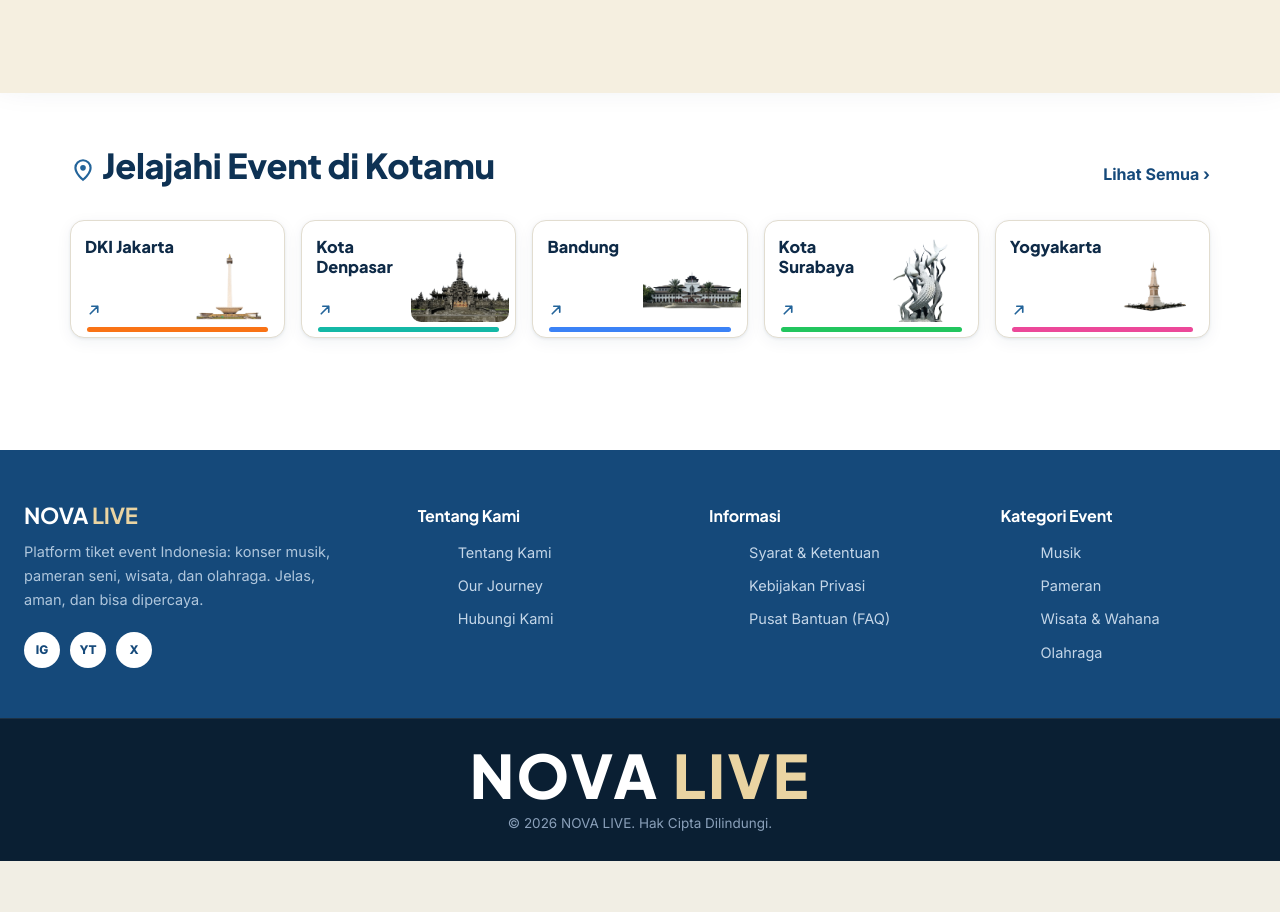
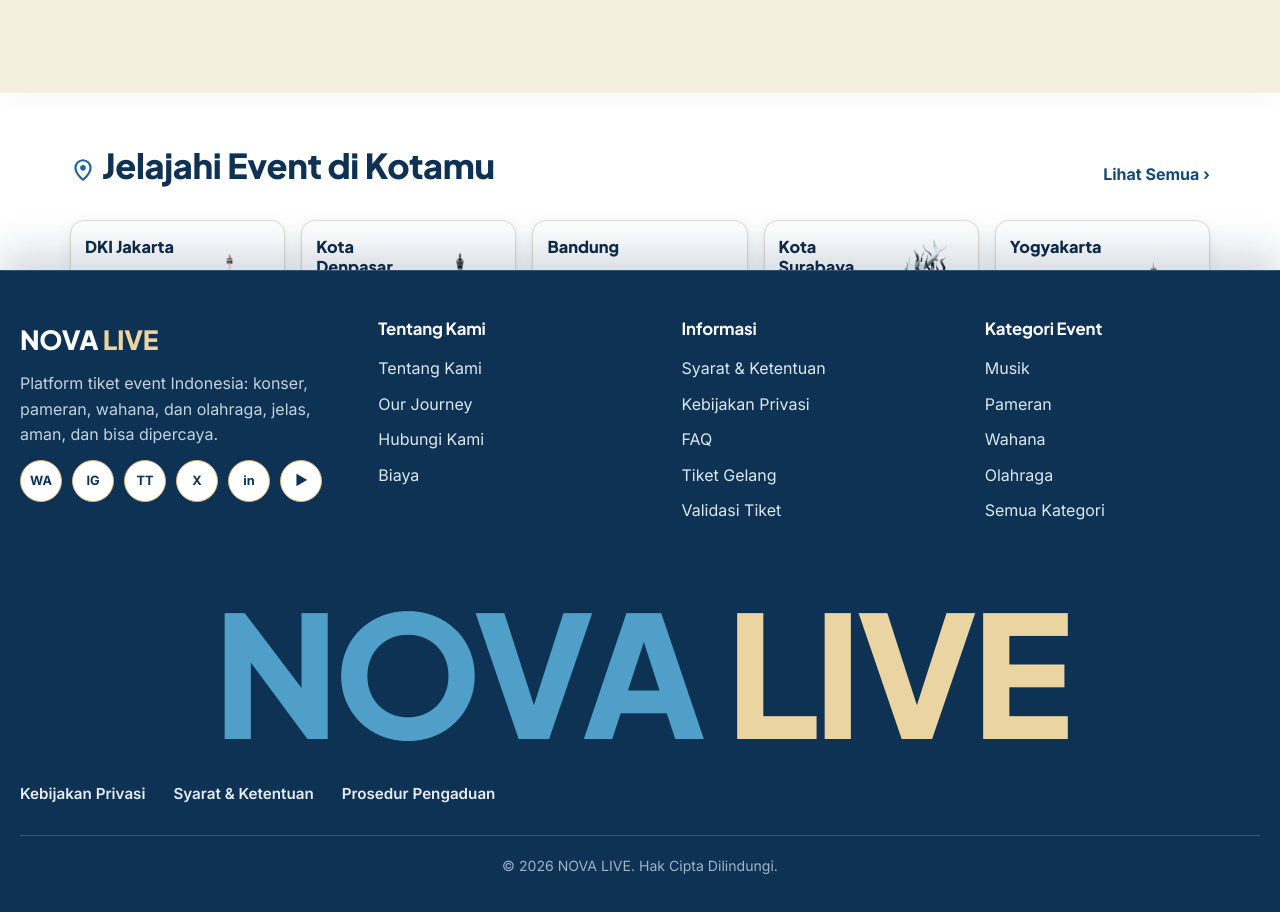
Before and after one commit to ARMOVEE/NOVALIVE, a PHP site: page / in a window 1280 px wide. Shown: the part 4280-5192 px from the top of the page. Before the commit the page ends 5141 px from the top, so only its background shows below. Run offline with PHP 8.4, Linux system fonts and the light colour scheme; data comes from the database, SQL or seed files in the repository.

Commit message:
perbaiki view langkah 7: footer dan legal band samakan dengan mockup

```diff
--- a/novalive-mvc/app/views/layouts/footer.php
+++ b/novalive-mvc/app/views/layouts/footer.php
@@ -1,54 +1,230 @@
 </main>
 
-<footer style="background:var(--navy);color:#D7E5F2;margin-top:60px;">
-  <div style="max-width:1280px;margin:0 auto;padding:52px 24px 40px;display:grid;grid-template-columns:1.4fr 1fr 1fr 1fr;gap:36px;">
-    <div>
-      <h3 style="color:#fff;font-size:22px;margin-bottom:12px;">NOVA <span style="color:var(--gold);">LIVE</span></h3>
-      <p style="margin:0;font-size:14.5px;line-height:1.65;color:#AFC6DC;max-width:320px;">
-        Platform tiket event Indonesia: konser musik, pameran seni, wisata, dan olahraga. Jelas, aman, dan bisa dipercaya.
-      </p>
-      <div style="display:flex;gap:10px;margin-top:20px;">
-        <a href="#" style="width:36px;height:36px;border-radius:50%;background:#fff;color:var(--navy);display:grid;place-items:center;font-size:12px;font-weight:800;">IG</a>
-        <a href="#" style="width:36px;height:36px;border-radius:50%;background:#fff;color:var(--navy);display:grid;place-items:center;font-size:12px;font-weight:800;">YT</a>
-        <a href="#" style="width:36px;height:36px;border-radius:50%;background:#fff;color:var(--navy);display:grid;place-items:center;font-size:12px;font-weight:800;">X</a>
+<style>
+/* WRAP & GRID */
+.footer .wrap,
+.legal-wrap {
+  max-width: 1280px;
+  margin: 0 auto;
+  padding: 0 20px;
+}
+
+/* FOOTER */
+.footer {
+  background: var(--navy2, #0E3254);
+  color: #DCE8F2;
+  border-top: 1px solid rgba(255, 255, 255, .16);
+  padding: 48px 0 20px;
+}
+.footer .logo {
+  color: #fff;
+  margin-bottom: 10px;
+  text-decoration: none;
+  font-family: var(--font-display, 'Plus Jakarta Sans', sans-serif);
+  font-size: 1.65rem;
+  font-weight: 800;
+  display: inline-block;
+  letter-spacing: -.01em;
+}
+.footer .logo .logo-live {
+  color: var(--gold, #EAD4A2);
+}
+.footer .logo-img {
+  height: 38px;
+}
+.footer-grid {
+  display: grid;
+  grid-template-columns: 1.2fr 1fr 1fr 1fr;
+  gap: 28px;
+}
+.footer h3 {
+  font-size: 1.05rem;
+  color: #fff;
+  margin: 0 0 12px;
+  font-family: var(--font-display, 'Plus Jakarta Sans', sans-serif);
+}
+.footer nav a {
+  display: block;
+  text-decoration: none;
+  color: #DCE8F2;
+  padding: 5px 0;
+  font-weight: 500;
+  min-height: 2rem;
+}
+.footer nav a:hover {
+  color: var(--gold, #EAD4A2);
+  text-decoration: underline;
+  text-underline-offset: 3px;
+}
+.social {
+  display: flex;
+  gap: 10px;
+  flex-wrap: wrap;
+  margin-top: 12px;
+}
+.social a {
+  width: 42px;
+  height: 42px;
+  border: 1.5px solid var(--gold-deep, #D4B475);
+  background: #fff;
+  border-radius: 50%;
+  display: flex;
+  align-items: center;
+  justify-content: center;
+  font-weight: 700;
+  color: var(--navy2, #0E3254);
+  text-decoration: none;
+  font-size: .8rem;
+  transition: background .2s, color .2s;
+}
+.social a:hover {
+  background: var(--gold, #EAD4A2);
+  color: var(--navy2, #0E3254);
+  border-color: var(--gold, #EAD4A2);
+}
+.footer-bottom {
+  border-top: 1px solid rgba(255, 255, 255, .18);
+  margin-top: 28px;
+  padding-top: 14px;
+  text-align: center;
+  font-weight: 600;
+}
+@media (max-width: 1024px) {
+  .footer-grid {
+    grid-template-columns: 1fr 1fr;
+  }
+}
+@media (max-width: 560px) {
+  .footer-grid {
+    grid-template-columns: 1fr;
+  }
+}
+
+/* RANTAI COVER (desktop, tanpa reduced-motion): Jelajahi menutupi Event Minggu Ini, footer menutupi Jelajahi */
+@media (min-width: 1025px) and (prefers-reduced-motion: no-preference) {
+  .footer {
+    position: relative;
+    z-index: 30;
+    margin-top: -120px;
+    box-shadow: 0 -18px 38px rgba(14, 50, 84, .18);
+  }
+  body:not(:has(#kota)) .footer {
+    margin-top: 40px;
+    box-shadow: none;
+  }
+}
+
+/* PITA LEGAL: di bawah footer, paling bawah halaman */
+.legal-band {
+  background: var(--navy2, #0E3254);
+  color: #D7DEE8;
+  padding: 44px 0 34px;
+  overflow: hidden;
+  position: relative;
+  z-index: 30;
+}
+.legal-wordmark {
+  font-family: var(--font-display, 'Plus Jakarta Sans', sans-serif);
+  font-weight: 800;
+  line-height: .92;
+  letter-spacing: -.03em;
+  text-align: center;
+  white-space: nowrap;
+  font-size: clamp(3.2rem, 13.2vw, 11.5rem);
+  color: var(--sky, #509FC8);
+  margin: 0 0 28px;
+  user-select: none;
+}
+.legal-wordmark span {
+  color: var(--gold, #EAD4A2);
+}
+.legal-row {
+  display: flex;
+  align-items: center;
+  justify-content: space-between;
+  gap: 16px 28px;
+  flex-wrap: wrap;
+}
+.legal-links {
+  display: flex;
+  gap: 8px 28px;
+  flex-wrap: wrap;
+}
+.legal-links a {
+  color: #E6EDF5;
+  text-decoration: none;
+  font-weight: 600;
+  font-size: .95rem;
+  padding: 6px 0;
+}
+.legal-links a:hover {
+  color: #fff;
+  text-decoration: underline;
+  text-underline-offset: 4px;
+}
+.legal-divider {
+  border: 0;
+  border-top: 1px solid rgba(255, 255, 255, .18);
+  margin: 22px 0 18px;
+}
+.legal-note {
+  color: #9FB3C8;
+  font-size: .88rem;
+  line-height: 1.75;
+  margin: 0 auto;
+  max-width: 1020px;
+  text-align: center;
+}
+@media (max-width: 760px) {
+  .legal-band {
+    padding: 32px 0 28px;
+  }
+  .legal-wordmark {
+    font-size: clamp(2.6rem, 13.5vw, 4.5rem);
+    margin-bottom: 22px;
+  }
+  .legal-row {
+    flex-direction: column;
+    align-items: flex-start;
+  }
+  .legal-links {
+    flex-direction: column;
+    gap: 2px;
+  }
+}
+</style>
+
+<footer class="footer" id="bikin">
+  <div class="wrap">
+    <div class="footer-grid">
+      <div>
+        <a class="logo" href="#atas" aria-label="NOVA LIVE"><span class="logo-nova">NOVA</span> <span class="logo-live">LIVE</span></a>
+        <p style="color:rgba(220,232,242,.88);line-height:1.6;margin:0 0 12px;">Platform tiket event Indonesia: konser, pameran, wahana, dan olahraga, jelas, aman, dan bisa dipercaya.</p>
+        <div class="social" aria-label="Media sosial">
+          <a href="#atas" aria-label="WhatsApp">WA</a><a href="#atas" aria-label="Instagram">IG</a><a href="#atas" aria-label="TikTok">TT</a><a href="#atas" aria-label="X">X</a><a href="#atas" aria-label="LinkedIn">in</a><a href="#atas" aria-label="YouTube">▶</a>
+        </div>
       </div>
+      <nav aria-label="Tentang Kami"><h3>Tentang Kami</h3><a href="#atas">Tentang Kami</a><a href="#atas">Our Journey</a><a href="#faq">Hubungi Kami</a><a href="#faq">Biaya</a></nav>
+      <nav aria-label="Informasi"><h3>Informasi</h3><a href="#faq">Syarat &amp; Ketentuan</a><a href="#faq">Kebijakan Privasi</a><a href="#faq">FAQ</a><a href="#faq">Tiket Gelang</a><a href="#faq">Validasi Tiket</a></nav>
+      <nav aria-label="Kategori Event"><h3>Kategori Event</h3><a href="#populer" data-cat-link="Musik">Musik</a><a href="#populer" data-cat-link="Pameran">Pameran</a><a href="#populer" data-cat-link="Wahana">Wahana</a><a href="#populer" data-cat-link="Olahraga">Olahraga</a><a href="#populer" data-cat-link="Semua">Semua Kategori</a></nav>
     </div>
-    <div>
-      <h4 style="margin:4px 0 16px;color:#fff;font-size:16px;">Tentang Kami</h4>
-      <ul style="list-style:none;display:grid;gap:10px;font-size:14.5px;">
-        <li><a href="#" style="color:#C4D6E8;">Tentang Kami</a></li>
-        <li><a href="#" style="color:#C4D6E8;">Our Journey</a></li>
-        <li><a href="#" style="color:#C4D6E8;">Hubungi Kami</a></li>
-      </ul>
-    </div>
-    <div>
-      <h4 style="margin:4px 0 16px;color:#fff;font-size:16px;">Informasi</h4>
-      <ul style="list-style:none;display:grid;gap:10px;font-size:14.5px;">
-        <li><a href="#" style="color:#C4D6E8;">Syarat & Ketentuan</a></li>
-        <li><a href="#" style="color:#C4D6E8;">Kebijakan Privasi</a></li>
-        <li><a href="#" style="color:#C4D6E8;">Pusat Bantuan (FAQ)</a></li>
-      </ul>
-    </div>
-    <div>
-      <h4 style="margin:4px 0 16px;color:#fff;font-size:16px;">Kategori Event</h4>
-      <ul style="list-style:none;display:grid;gap:10px;font-size:14.5px;">
-        <li><a href="<?= base_url('events?category=1') ?>" style="color:#C4D6E8;">Musik</a></li>
-        <li><a href="<?= base_url('events?category=2') ?>" style="color:#C4D6E8;">Pameran</a></li>
-        <li><a href="<?= base_url('events?category=5') ?>" style="color:#C4D6E8;">Wisata & Wahana</a></li>
-        <li><a href="<?= base_url('events?category=4') ?>" style="color:#C4D6E8;">Olahraga</a></li>
-      </ul>
-    </div>
-  </div>
-
-  <div style="background:#0A1F33;text-align:center;padding:26px 24px;border-top:1px solid rgba(255,255,255,0.08);">
-    <div style="font-size:clamp(32px,5vw,60px);font-weight:800;letter-spacing:.04em;line-height:1;color:#fff;font-family:'Plus Jakarta Sans',sans-serif;margin-bottom:8px;">
-      NOVA <span style="color:var(--gold);">LIVE</span>
-    </div>
-    <p style="margin:0;font-size:13.5px;color:#8AA0BA;">
-      &copy; 2026 NOVA LIVE. Hak Cipta Dilindungi.
-    </p>
   </div>
 </footer>
 
+<section class="legal-band" id="faq" aria-label="Informasi legal NOVA LIVE">
+  <div class="legal-wrap">
+    <p class="legal-wordmark" aria-hidden="true">NOVA <span>LIVE</span></p>
+    <div class="legal-row">
+      <nav class="legal-links" aria-label="Tautan legal">
+        <a href="#faq">Kebijakan Privasi</a>
+        <a href="#faq">Syarat &amp; Ketentuan</a>
+        <a href="#faq">Prosedur Pengaduan</a>
+      </nav>
+    </div>
+    <hr class="legal-divider">
+    <p class="legal-note">© 2026 NOVA LIVE. Hak Cipta Dilindungi.</p>
+  </div>
+</section>
+
 </body>
 </html>
```
